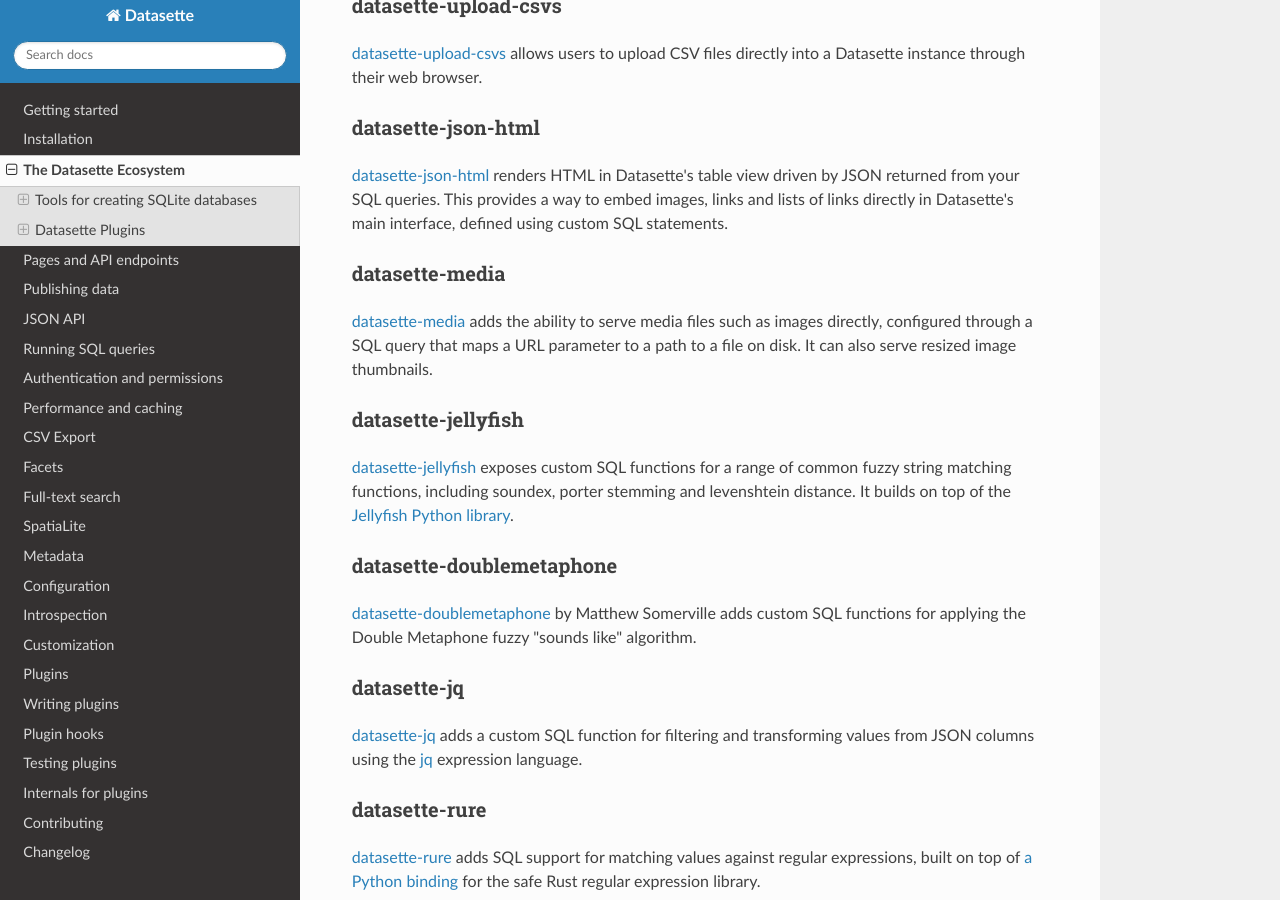
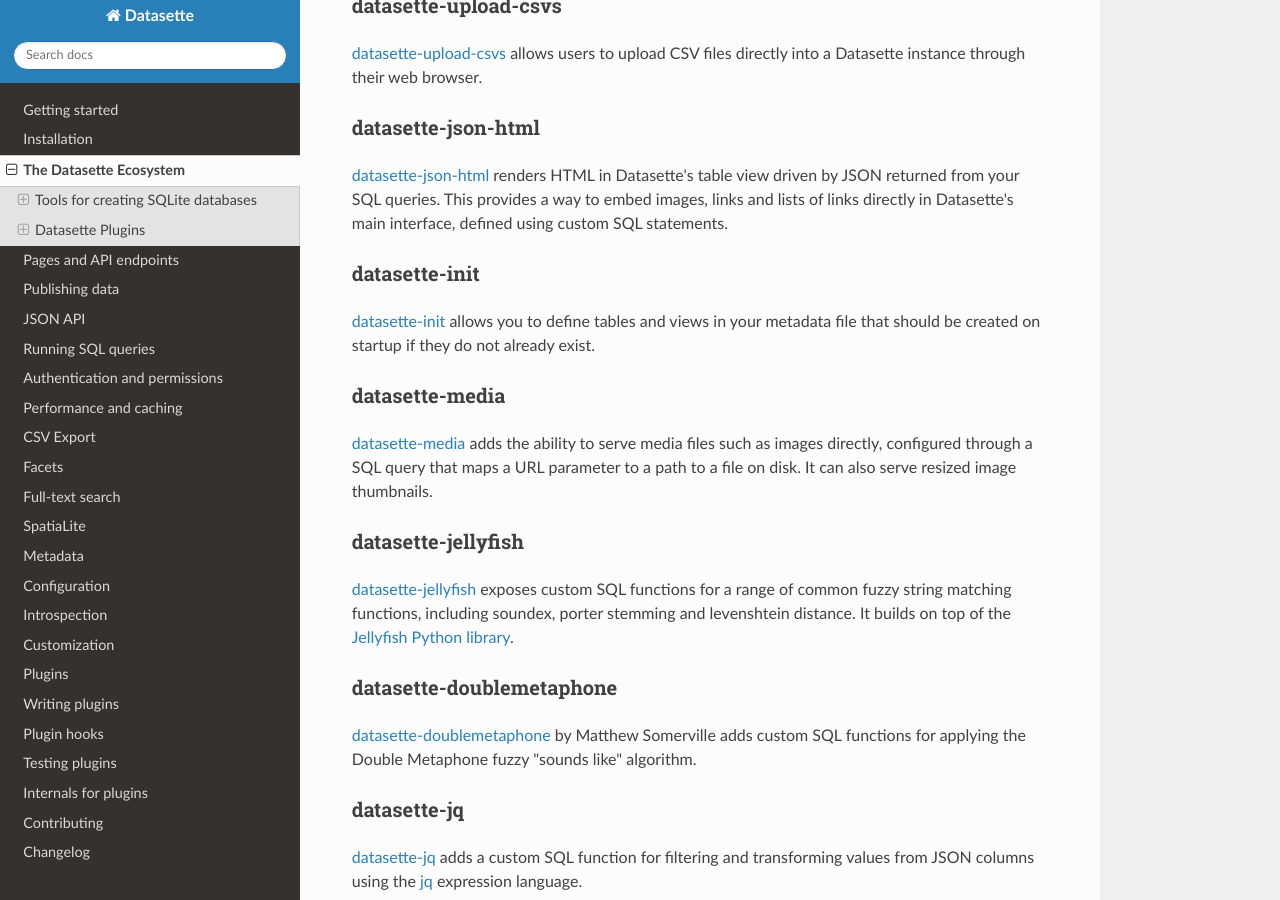
Before and after one commit to simonw/datasette, a Sphinx documentation site: the page built from docs/ecosystem.rst, in a window 1280 px wide and 900 px high, scrolled down 2697 px. Built offline with Sphinx 7.4.7 and the Read the Docs theme 2.0.0, drawn with Linux system fonts in a browser that asks for light colours.

Commit message:
Link to datasette-init plugin hook, refs #834

```diff
--- a/docs/ecosystem.rst
+++ b/docs/ecosystem.rst
@@ -107,6 +107,11 @@
 
 `datasette-json-html <https://github.com/simonw/datasette-json-html>`__ renders HTML in Datasette's table view driven by JSON returned from your SQL queries. This provides a way to embed images, links and lists of links directly in Datasette's main interface, defined using custom SQL statements.
 
+datasette-init
+--------------
+
+`datasette-init <https://github.com/simonw/datasette-init>`__ allows you to define tables and views in your metadata file that should be created on startup if they do not already exist.
+
 datasette-media
 ---------------
 
--- a/docs/plugin_hooks.rst
+++ b/docs/plugin_hooks.rst
@@ -53,7 +53,7 @@
 
     select random_integer(1, 10);
 
-Examples: `datasette-jellyfish <https://github.com/simonw/datasette-jellyfish>`_, `datasette-jq <https://github.com/simonw/datasette-jq>`_, `datasette-haversine <https://github.com/simonw/datasette-haversine>`__, `datasette-rure <https://github.com/simonw/datasette-rure>`__
+Examples: `datasette-jellyfish <https://github.com/simonw/datasette-jellyfish>`__, `datasette-jq <https://github.com/simonw/datasette-jq>`__, `datasette-haversine <https://github.com/simonw/datasette-haversine>`__, `datasette-rure <https://github.com/simonw/datasette-rure>`__
 
 .. _plugin_hook_prepare_jinja2_environment:
 
@@ -717,7 +717,7 @@
             await ds.invoke_startup()
             # Rest of test goes here
 
-Example: `datasette-saved-queries <https://github.com/simonw/datasette-saved-queries>`__
+Examples: `datasette-saved-queries <https://github.com/simonw/datasette-saved-queries>`__, `datasette-init <https://github.com/simonw/datasette-init>`__
 
 .. _plugin_hook_canned_queries:
 
```
